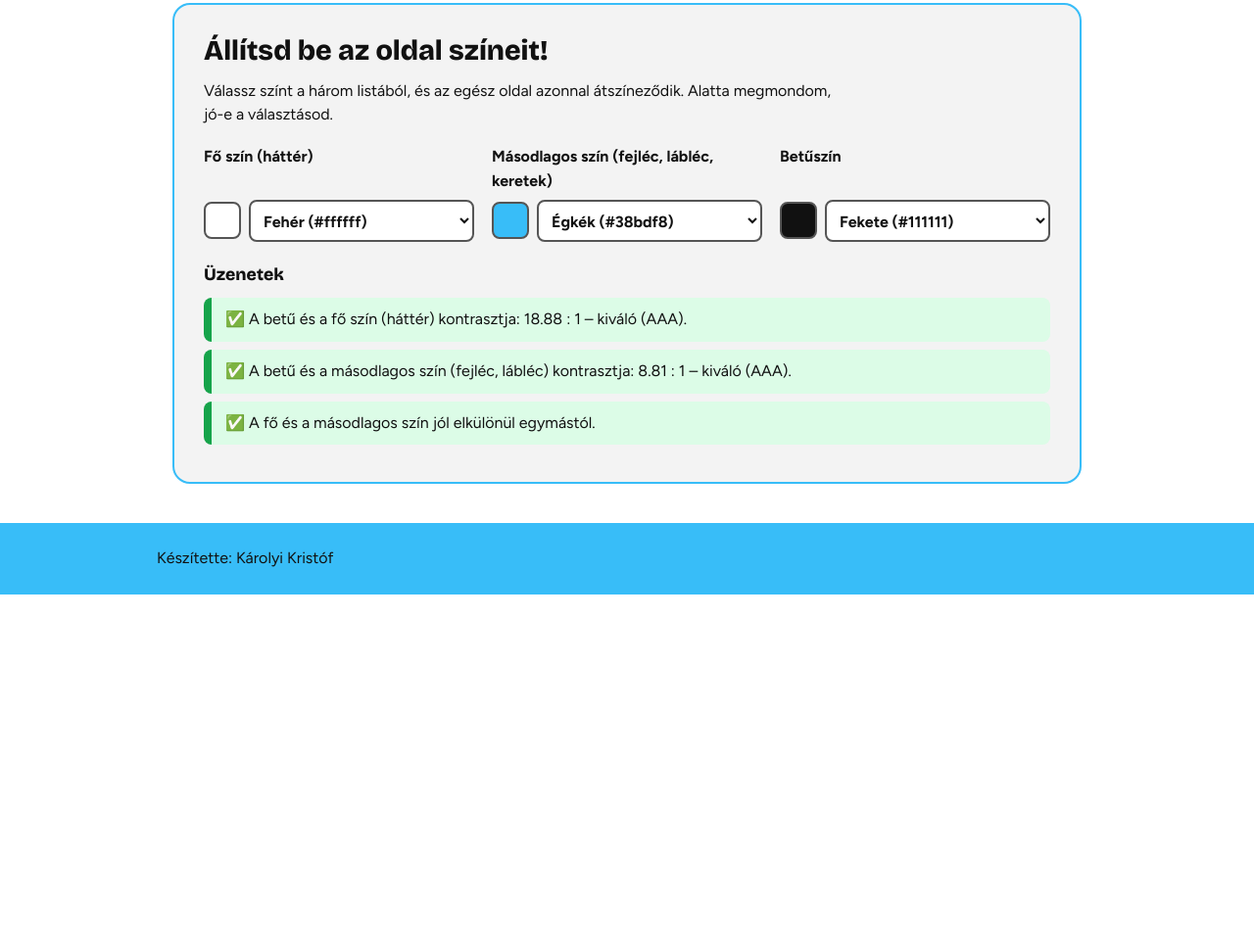
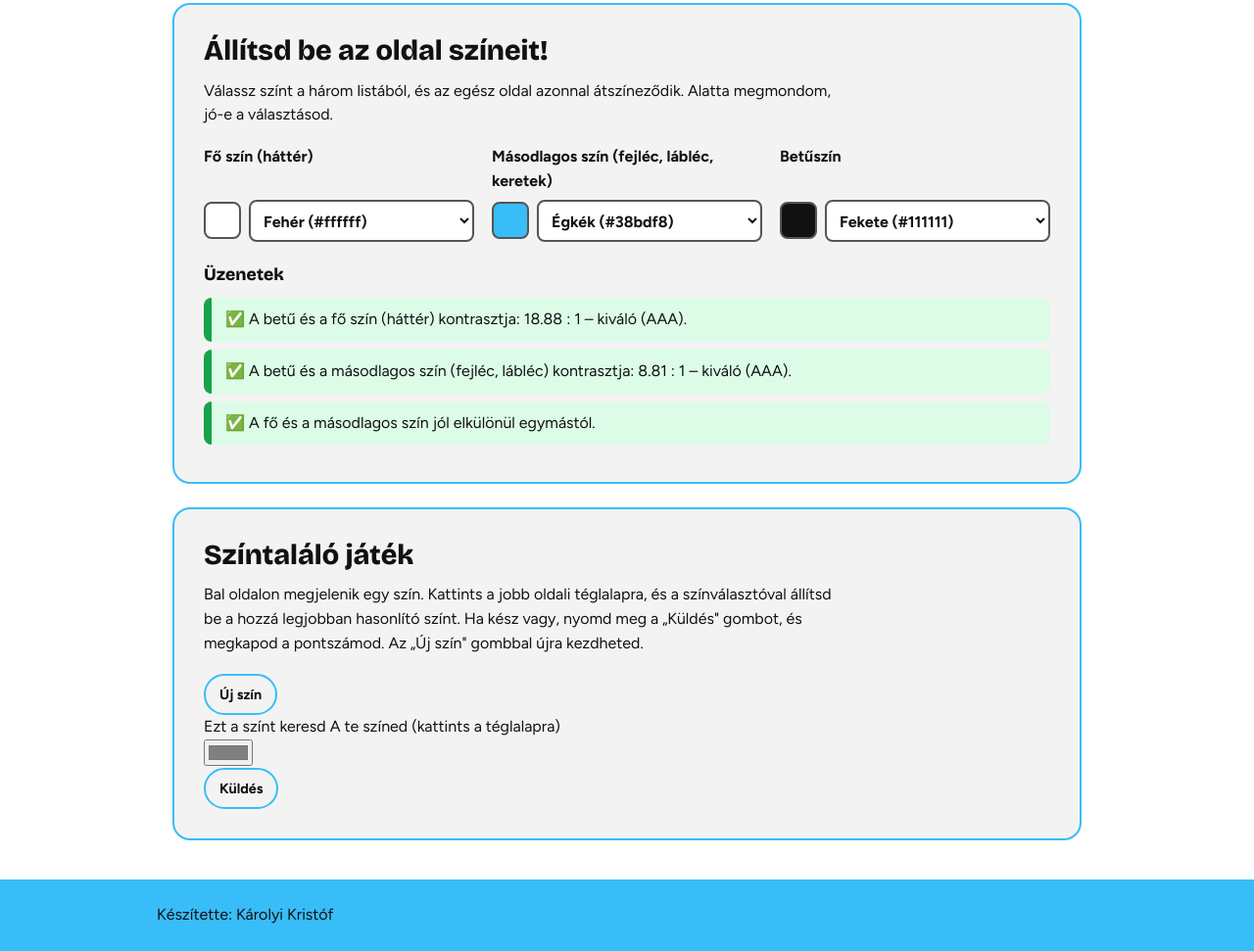
Before and after one commit to Kristoooof/Colortheory, a plain HTML site: page index.html in a window 1280 px wide. Shown: the part 6722-7693 px from the top of the page at 98% size. Before the commit the page ends 7329 px from the top, so only its background shows below. Drawn offline with nearby package versions, Linux system fonts and the light colour scheme.

Commit message:
Add color guessing game section to index.html

```diff
--- a/index.html
+++ b/index.html
@@ -171,6 +171,33 @@
       <ul id="uzenetek" aria-live="polite"></ul>
     </section>
 
+        <!-- G) Színtaláló játék -->
+    <section class="kartya" id="talalo">
+      <h2>Színtaláló játék</h2>
+      <p class="leiras">Bal oldalon megjelenik egy szín. Kattints a jobb oldali téglalapra, és a színválasztóval állítsd be a hozzá legjobban hasonlító színt. Ha kész vagy, nyomd meg a „Küldés" gombot, és megkapod a pontszámod. Az „Új szín" gombbal újra kezdheted.</p>
+
+      <button type="button" class="gomb" id="ujSzinGomb">Új szín</button>
+
+      <div class="talalo-feliratok">
+        <span>Ezt a színt keresd</span>
+        <span>A te színed (kattints a téglalapra)</span>
+      </div>
+      <!-- bal: a keresett szín, jobb: a színválasztó -->
+      <div class="talalo-par">
+        <div class="talalo-szin" id="celSzin"></div>
+        <input type="color" id="tippValaszto" class="talalo-szin" value="#808080" aria-label="A te színed">
+      </div>
+
+      <button type="button" class="gomb" id="kuldesGomb">Küldés</button>
+
+      <!-- eredmény, küldés után látszik -->
+      <div class="eredmeny" id="eredmeny" hidden>
+        <p class="pont"><span id="pontSzam">0</span> / 100</p>
+        <div class="pontsav"><span id="pontSav"></span></div>
+        <p id="pontSzoveg"></p>
+        <p class="kod" id="pontReszlet"></p>
+      </div>
+    </section>
   </main>
 
   <footer>
```
